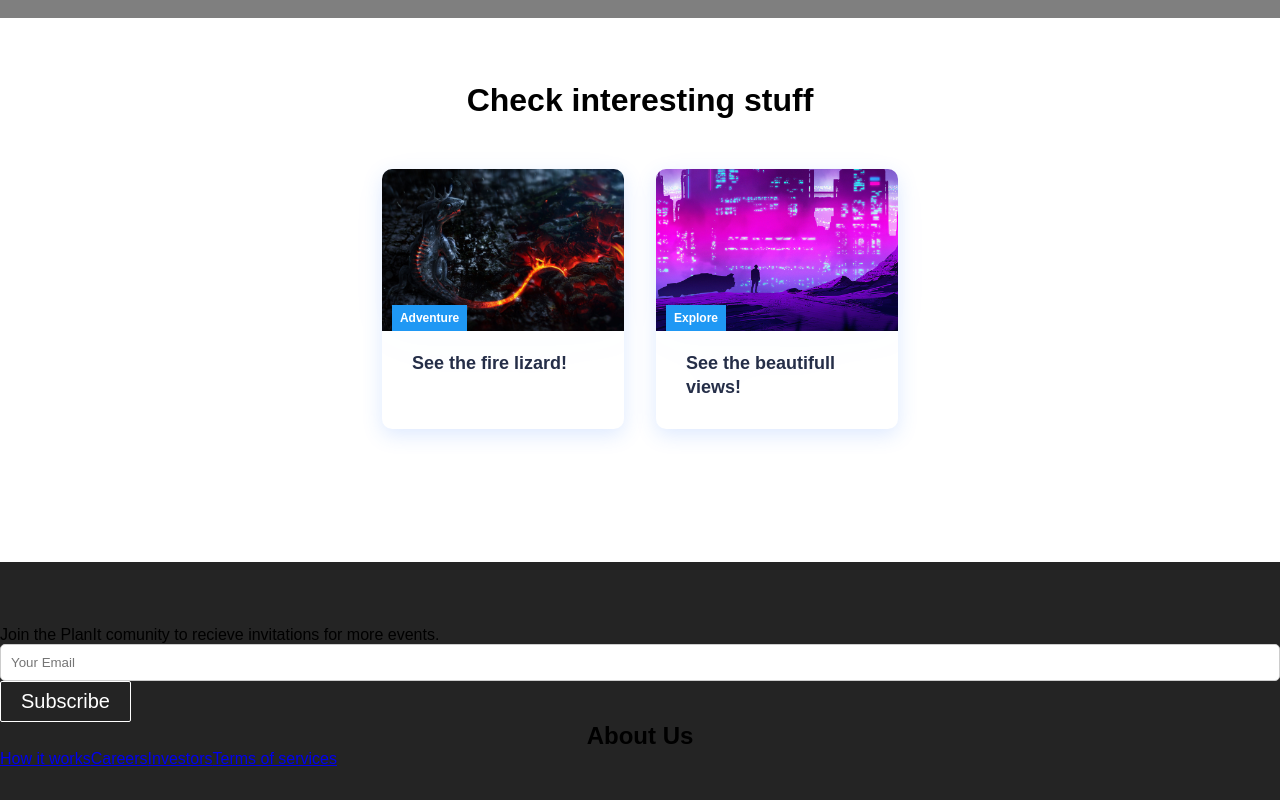
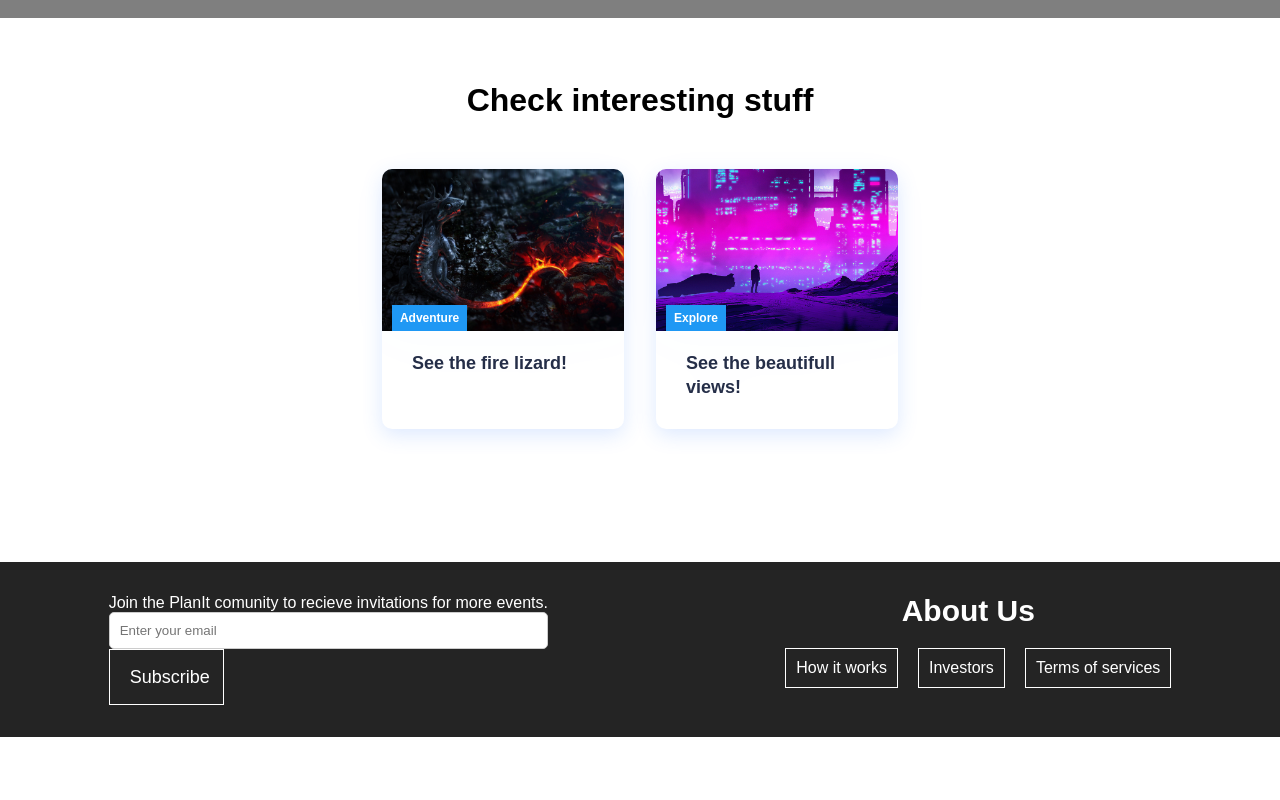
Before and after one commit to Nikieprogramach/PlanIt, a React (Create React App) app: page / in a window 1280 px wide. Shown: the part 862-1662 px from the top of the page. After the commit the page ends 1599 px from the top, so only its background shows below. Built offline with nearby package versions, Linux system fonts and the light colour scheme; grey boxes are pictures that could not be loaded.

Commit message:
Footer updated

```diff
--- a/public/index.html
+++ b/public/index.html
@@ -26,7 +26,7 @@
       work correctly both with client-side routing and a non-root public URL.
       Learn how to configure a non-root public URL by running `npm run build`.
     -->
-    <title>React App</title>
+    <title>PlanIT</title>
   </head>
   <body>
     <noscript>You need to enable JavaScript to run this app.</noscript>
--- a/src/components/Footer.css
+++ b/src/components/Footer.css
@@ -1,8 +1,41 @@
 .footer-container{
     background-color: #242424;
-    padding: 4rem 0 2rem 0;
+    padding: 2rem 0 2rem 0;
+    display: flex;
+    flex-direction: row;
+    justify-content: space-around;
+    align-self: center;
+}
+
+.footer-subscription{
     display: flex;
     flex-direction: column;
     justify-content: center;
     align-self: center;
+    color: #fff;
 }
+
+.footer-link-wrapper > h2{
+    color: #fff;
+    font-size: 30px;
+}
+
+.info-links{
+    text-decoration: none;
+    margin-top: 20px;
+    margin-left: 20px;
+    padding: 10px;
+    color: #fff;
+    border:1px solid #fff;
+}
+
+.info-links:hover{
+    color:#242424;
+    background-color: #fff;
+    transition: all 0.3s ease-out;
+}
+
+.footer-link-items{
+    display:flex;
+    justify-content: space-between;
+}
--- a/src/components/Footer.js
+++ b/src/components/Footer.js
@@ -1,5 +1,5 @@
 import React from "react";
-import { Button } from "./Button";
+// import { Button } from "./Button";
 import './Footer.css'
 import { Link } from "react-router-dom";
 
@@ -12,19 +12,18 @@ function Footer(){
                 </p>
                 <div className="input-areas">
                     <form>
-                        <input type="email" name="email" placeholder="Your Email" className="footer-input"/>
-                        <Button buttonStyle='btn--outline'>Subscribe</Button>
+                        <input type="email" id="email" placeholder="Enter your email" required className="footer-input"/>
+                        <input  type="submit" value = "Subscribe"></input>
                     </form>
                 </div>
             </section>
             <div className="footer-links">
                 <div className="footer-link-wrapper">
+                    <h2>About Us</h2>
                     <div className="footer-link-items">
-                        <h2>About Us</h2>
-                        <Link to='/'>How it works</Link>
-                        <Link to='/'>Careers</Link>
-                        <Link to='/'>Investors</Link>
-                        <Link to='/'>Terms of services</Link>
+                        <a href='https://docs.google.com/document/d/17dSrMscUVxfHInJeMXnCCa7kSOfHcMLVDgmWYKGkyYk/edit' className = "info-links" target="_blank">How it works</a>
+                        <a href='https://www.tiktok.com/@daniel.dimitrov.2021?is_from_webapp=1&sender_device=pc' className = "info-links" target="_blank">Investors</a>
+                        <a href='https://policies.google.com/terms?hl=en-US' className = "info-links" target="_blank">Terms of services</a>
                     </div>
                 </div>
             </div>
```
